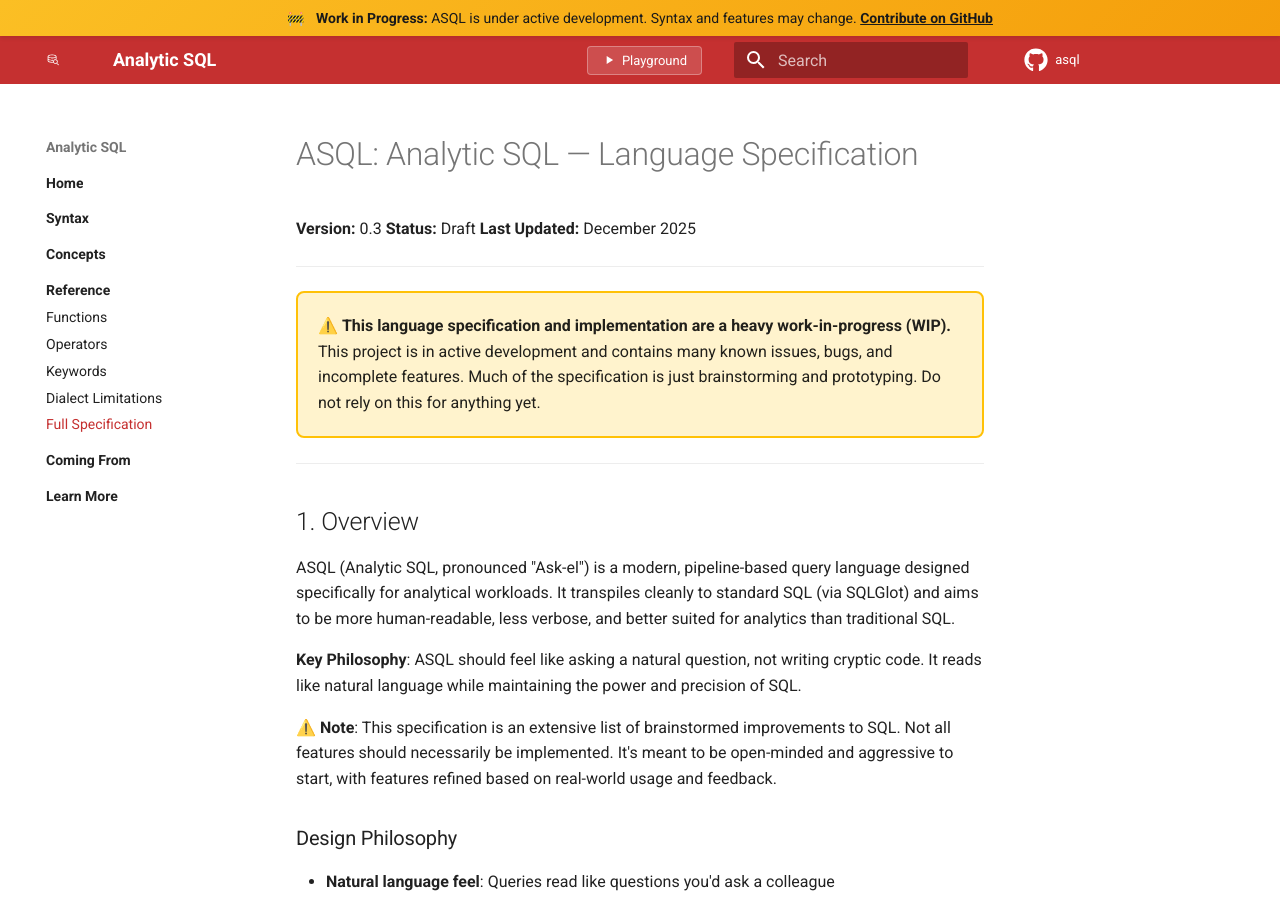
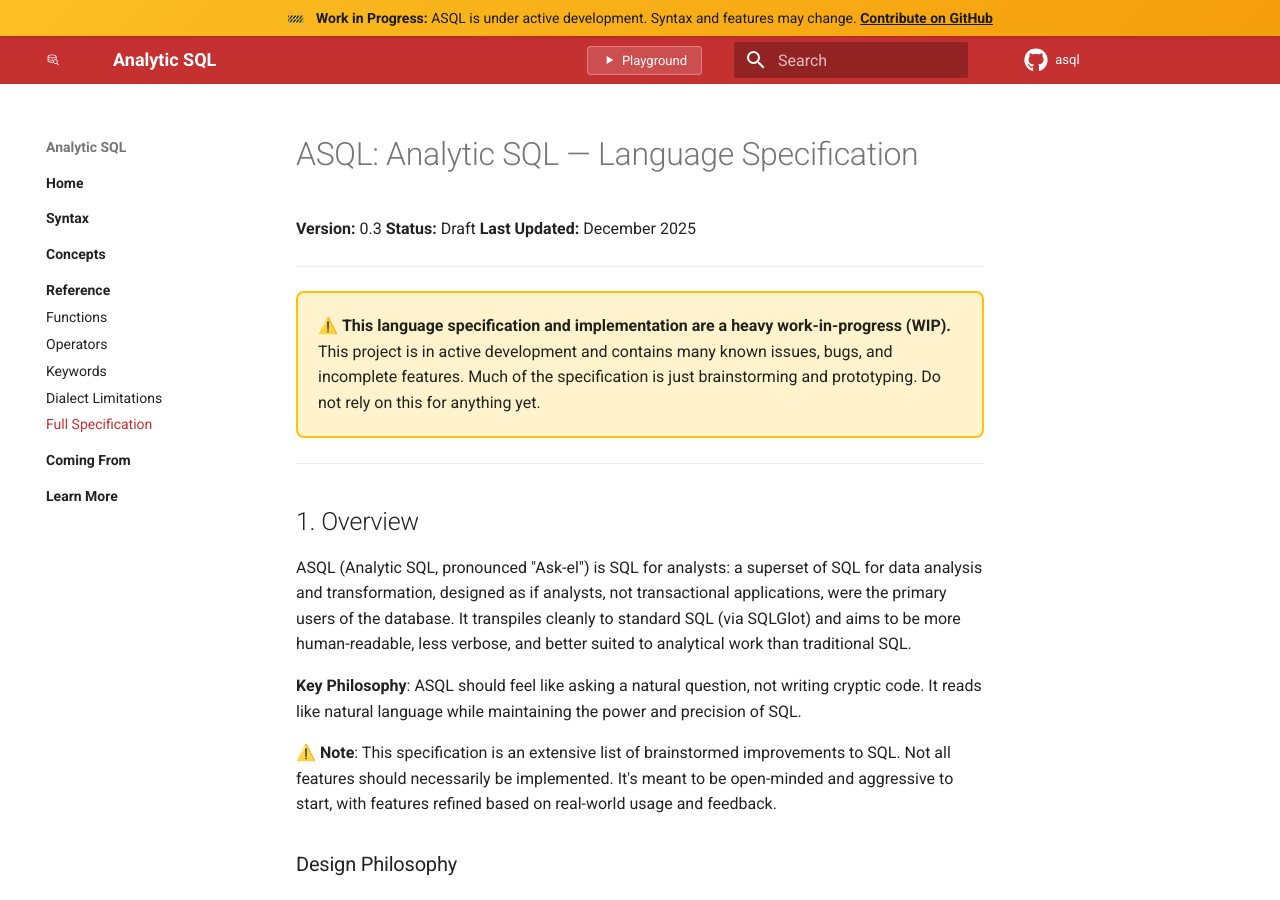
Before and after one commit to davefowler/asql, an MkDocs documentation site: the page built from docs/spec.md, in a window 1280 px wide and 900 px high. Built offline with MkDocs 1.6.1 and Material for MkDocs 9.7.7, drawn with Linux system fonts in a browser that asks for light colours; comment, search, counter and statistics services are not loaded.

Commit message:
Use the SQL for Analysts framing in README, package metadata and docstrings
ASQL is a superset of SQL for analysis and transformation, not only a
pipeline language. Replace "a modern, pipeline-based query language"
in the README, pyproject descriptions, spec overview, architecture doc,
module docstrings and the dbt-asql integration.

Co-Authored-By: Claude Fable 5.2 <noreply@anthropic.com>
Claude-Session: https://claude.ai/code/session_01B4dx5Se2jboM7KGckuh8sq

```diff
--- a/asql/__init__.py
+++ b/asql/__init__.py
@@ -1,6 +1,7 @@
-"""ASQL: Analytic SQL - A modern, pipeline-based query language.
+"""ASQL: Analytic SQL - SQL for analysts.
 
-ASQL is a human-readable query language that transpiles to SQL via SQLGlot.
+ASQL is a superset of SQL for data analysis and transformation that
+transpiles to standard SQL via SQLGlot.
 
 Usage:
     >>> import asql
--- a/docs/spec.md
+++ b/docs/spec.md
@@ -20,7 +20,7 @@ This project is in active development and contains many known issues, bugs, and
 
 ## 1. Overview
 
-ASQL (Analytic SQL, pronounced "Ask-el") is a modern, pipeline-based query language designed specifically for analytical workloads. It transpiles cleanly to standard SQL (via SQLGlot) and aims to be more human-readable, less verbose, and better suited for analytics than traditional SQL.
+ASQL (Analytic SQL, pronounced "Ask-el") is SQL for analysts: a superset of SQL for data analysis and transformation, designed as if analysts, not transactional applications, were the primary users of the database. It transpiles cleanly to standard SQL (via SQLGlot) and aims to be more human-readable, less verbose, and better suited to analytical work than traditional SQL.
 
 **Key Philosophy**: ASQL should feel like asking a natural question, not writing cryptic code. It reads like natural language while maintaining the power and precision of SQL.
 
--- a/pyproject.toml
+++ b/pyproject.toml
@@ -8,7 +8,7 @@ packages = ["asql"]
 [project]
 name = "asql"
 version = "0.2.0"
-description = "Analytic SQL - A modern, pipeline-based query language"
+description = "Analytic SQL - SQL for analysts: a superset of SQL for data analysis and transformation"
 readme = "README.md"
 requires-python = ">=3.11"
 dependencies = [
```
Also changed, not shown: CHANGELOG.md (+1 -1 lines), README.md (+7 -3 lines), docs/architecture.md (+1 -1 lines), integrations/dbt-asql/README.md (+1 -1 lines), 4 other files.
